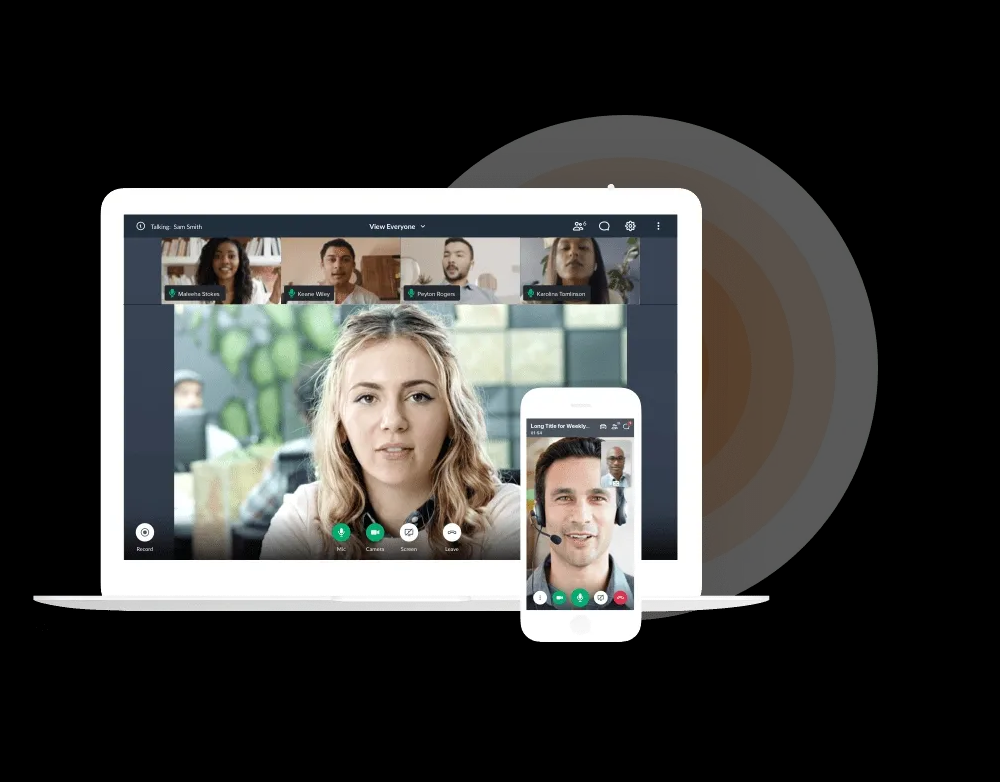
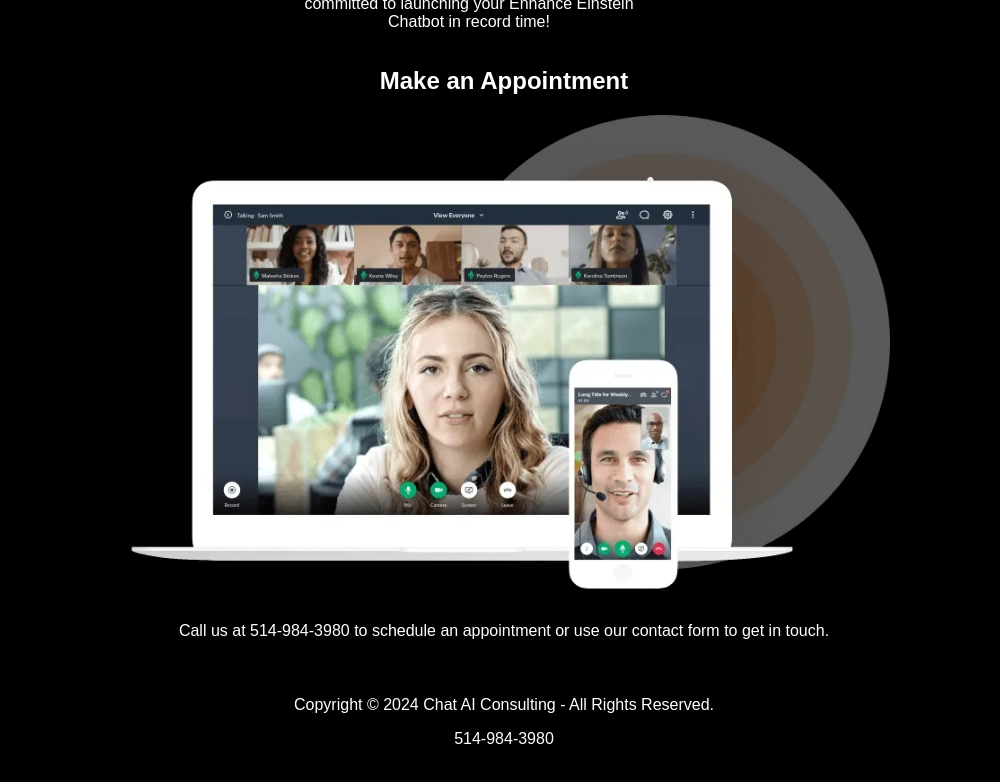
Before and after one commit to djeffreymtl/EinsteinEChatbot, a plain HTML site: page index.html in a window 1280 px wide. Shown: the part 1450-2232 px from the top of the page, without its empty margins (136-1136 px from the left). Drawn offline with Linux system fonts and the light colour scheme; a script that the page names is missing.

Commit message:
Update index.html

```diff
--- a/index.html
+++ b/index.html
@@ -6,7 +6,7 @@
     <meta name="viewport" content="width=device-width, initial-scale=1.0">
     <title>Chat AI Consulting</title>
     <style>
-        body { font-family: Arial, sans-serif; background-color: black; color: black; }
+        body { font-family: Arial, sans-serif; background-color: black; color: white; }
 	.embeddedServiceHelpButton .helpButton .uiButton {
 		background-color: #005290;
 		font-family: "Arial", sans-serif;
@@ -14,12 +14,13 @@
 	.embeddedServiceHelpButton .helpButton .uiButton:focus {
 		outline: 1px solid #005290;
 	}
-         .container { width: 80%; margin: 0 auto; }
+         .container { width: 80%; margin: 0 auto; text-align: center;  }
         header, footer { background: black; padding: 20px; text-align: center; }
-        section { margin: 20px 0; }
+        section { margin: 20px 0; text-align: center; }
         .horizontal { display: flex; justify-content: center; align-items: center; text-align: center; }
         .horizontal div { margin: 0 20px; }
         img { max-width: 100%; height: auto; }
+	.Appointment { width: 80%; margin: 0 auto; text-align: center; font-family: "Arial", sans-serif; color: white }
     </style>
 </head>
 <body>
@@ -49,8 +50,8 @@
         </section>
 
         <section>
-            <h2>Make an Appointment</h2>
-            <div>
+            <div class="Appointment">
+		<h2>Make an Appointment</h2>
                 <img src="appointment.webp" alt="Make an Appointment Image">
                 <p>Call us at 514-984-3980 to schedule an appointment or use our contact form to get in touch.</p>
             </div>
```
